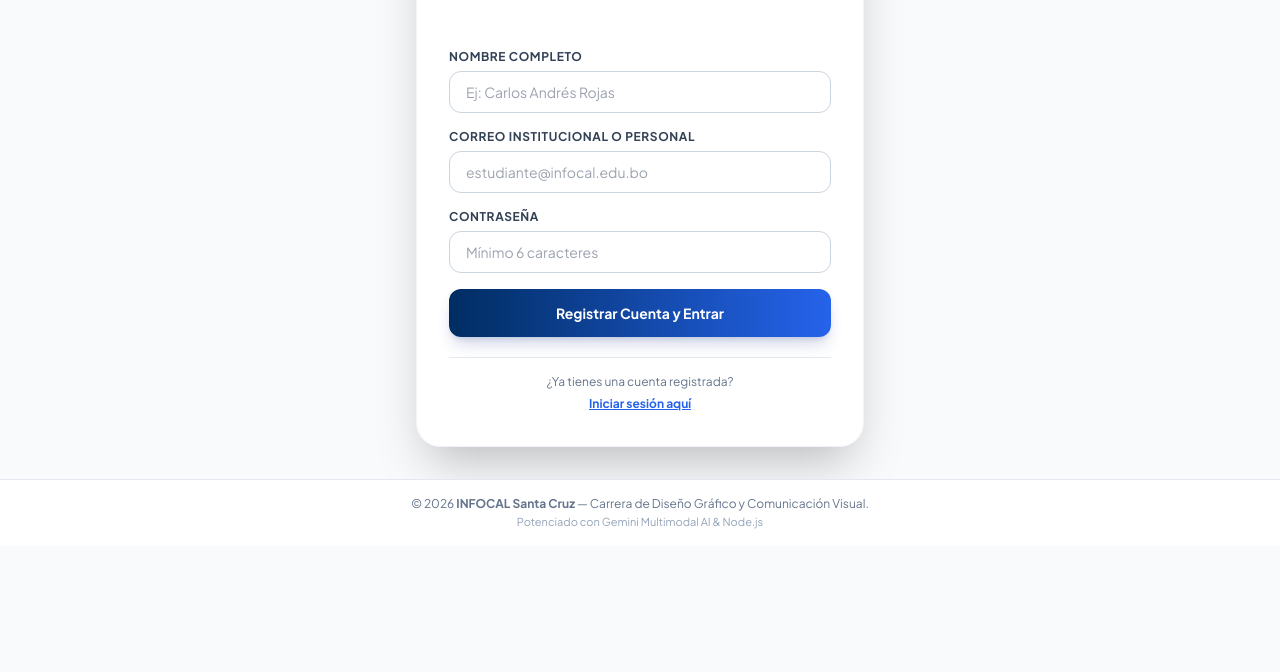
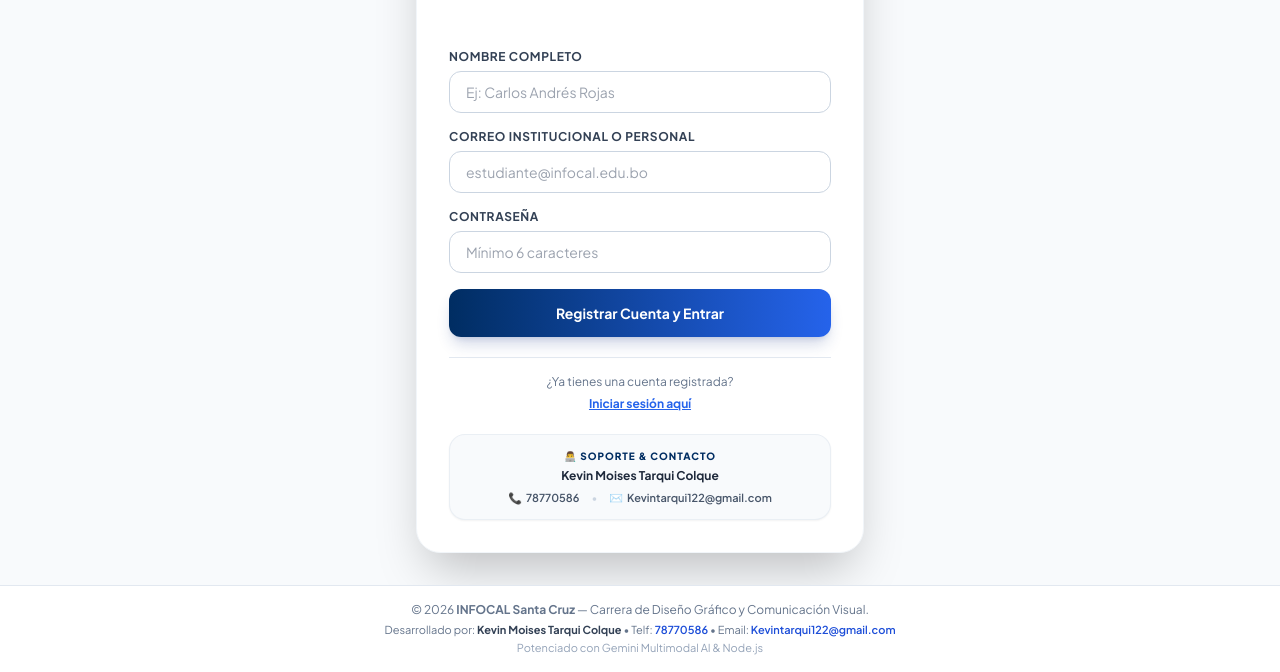
Before and after one commit to kev78770586-jpg/designai-infocal, a website: page public/login.html in a window 1280 px wide. Shown: the part 429-1101 px from the top of the page. Before the commit the page ends 975 px from the top, so only its background shows below. Drawn offline with nearby package versions, Linux system fonts and the light colour scheme.

Commit message:
Agregar datos de contacto del desarrollador Kevin Moises Tarqui Colque en el login

```diff
--- a/public/login.html
+++ b/public/login.html
@@ -144,6 +144,27 @@
           </button>
         </div>
 
+        <!-- Tarjeta de Contacto del Desarrollador del Proyecto -->
+        <div class="mt-4 pt-3.5 border-t border-slate-100 bg-slate-50 rounded-2xl p-3 text-center border border-slate-200/60 shadow-sm">
+          <p class="text-[10px] font-extrabold uppercase tracking-widest text-[#002D62] mb-1">
+            👨‍💻 Soporte & Contacto
+          </p>
+          <p class="text-xs font-bold text-slate-800">
+            Kevin Moises Tarqui Colque
+          </p>
+          <div class="flex items-center justify-center space-x-3 mt-1.5 text-[11px] text-slate-600">
+            <a href="tel:78770586" class="inline-flex items-center space-x-1 hover:text-blue-600 transition font-semibold">
+              <span>📞</span>
+              <span>78770586</span>
+            </a>
+            <span class="text-slate-300">•</span>
+            <a href="mailto:Kevintarqui122@gmail.com" class="inline-flex items-center space-x-1 hover:text-blue-600 transition font-semibold">
+              <span>✉️</span>
+              <span>Kevintarqui122@gmail.com</span>
+            </a>
+          </div>
+        </div>
+
       </div>
     </div>
   </main>
@@ -151,6 +172,9 @@
   <!-- Pie de Página Institucional -->
   <footer class="py-4 text-center text-xs text-slate-500 border-t border-slate-200 bg-white">
     <p>© 2026 <strong>INFOCAL Santa Cruz</strong> — Carrera de Diseño Gráfico y Comunicación Visual.</p>
+    <p class="text-[11px] text-slate-500 mt-1">
+      Desarrollado por: <strong class="text-slate-700">Kevin Moises Tarqui Colque</strong> • Telf: <a href="tel:78770586" class="text-blue-700 hover:underline font-semibold">78770586</a> • Email: <a href="mailto:Kevintarqui122@gmail.com" class="text-blue-700 hover:underline font-semibold">Kevintarqui122@gmail.com</a>
+    </p>
     <p class="text-[11px] text-slate-400 mt-0.5">Potenciado con Gemini Multimodal AI & Node.js</p>
   </footer>
 
```
